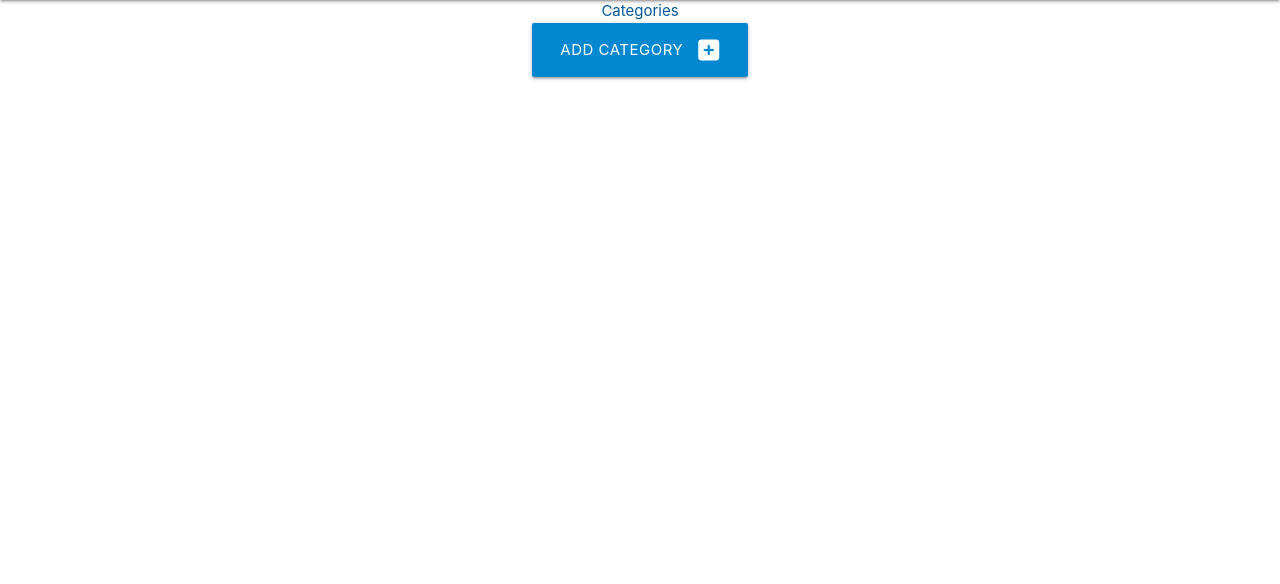
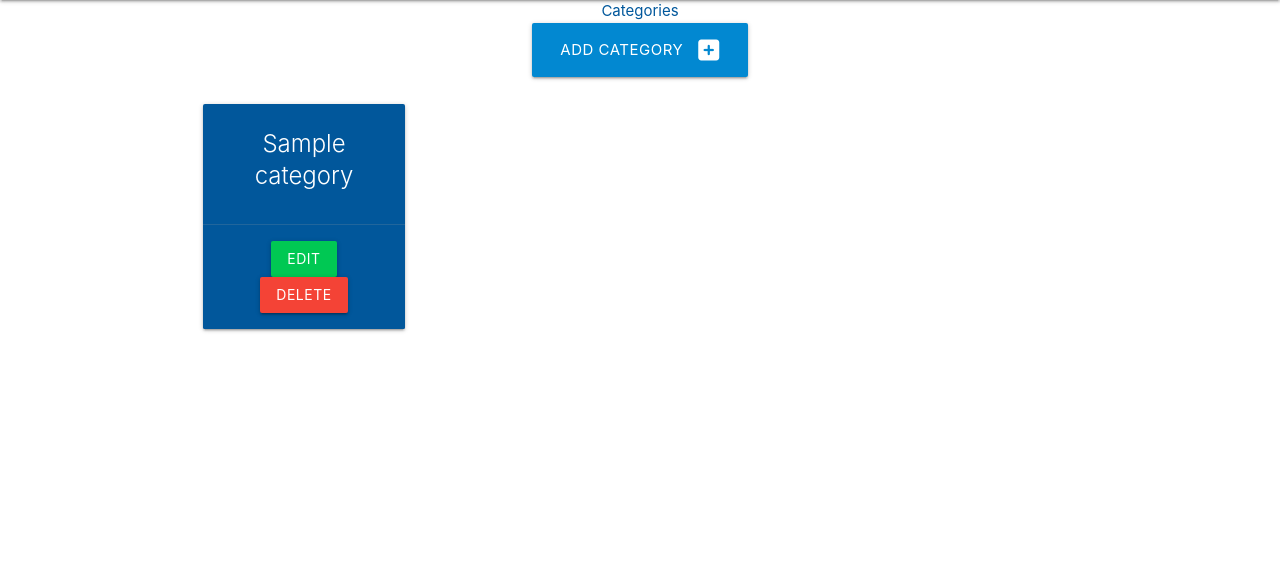
Before and after one commit to TennisDeveloper/flask-sql-alchemy-task-manager, a Flask app: page /categories in a window 1280 px wide. Shown: the part 64-648 px from the top of the page. Run offline with Flask 2, Linux system fonts and the light colour scheme; tables that the repository leaves empty hold one stand-in row (Sample ...).

Commit message:
CRU functionality added

```diff
--- a/taskmanager/routes.py
+++ b/taskmanager/routes.py
@@ -13,7 +13,8 @@ def home(): #this is the python function not the html site
 
 @app.route("/categories") #html site
 def categories(): #this is the python function not the html site
-    return render_template("categories.html")
+    categories = list(Category.query.order_by(Category.category_name).all()) # I am querying here all the categories and ordering the categories by name. .all() method is a cursor object, which is similar to an array or list of records. There is a simple method which converts the cursor object data into list.
+    return render_template("categories.html", categories=categories) #categories as name of the html template = variable categories has to be passed to rendered object to display that to user
 
 #The app route will be "/add_category", and this time we need to include a list of the
 # two methods "GET" and "POST", since we will be submitting a form to the database.
@@ -33,3 +34,13 @@ def add_category():
         db.session.commit()
         return redirect(url_for("categories")) #After the form gets submitted, and we're adding and committing the new data to our database, we could redirect the user back to the 'categories' page.
     return render_template("add_category.html") #this is like else block of the if statement. by default the normal method is GET
+
+@app.route("/edit_category/<int:category_id>", methods=["GET", "POST"]) #I need to add the integer of the category.id column which has variable defined as category_id on the categories.html file
+def edit_category(category_id): #variable needs to be passed to the function as well
+    category= Category.query.get_or_404(category_id) #What this does is query the database and attempts to find the specified record using the data provided, and if no match is found, it will trigger a 404 error page.
+    if request.method == "POST":
+        category.category_name= request.form.get("category_name")
+        db.session.commit()
+        return redirect(url_for("categories"))
+
+    return render_template("edit_category.html", category= category) #Now, we can pass that variable into the rendered template, which is expecting it to be called 'category', and that will be set to the defined 'category' variable above.
--- a/taskmanager/templates/categories.html
+++ b/taskmanager/templates/categories.html
@@ -9,9 +9,25 @@
         <a href="{{ url_for('add_category')}}" class="btn-large light-blue darken-2">
             Add Category <i class="fas fa-plus-square right"></i>
         </a>
-
-
     </div>
 </div>
 
+<!--copied code from Materialize- basic cards-->
+<div class="row">
+    {% for category in categories %}
+    <div class="col s12 m6 l3"> <!--we added l3 on large devices it will occupy 25% of the screen-->
+      <div class="card light-blue darken-4 center-align">
+        <div class="card-content white-text">
+          <span class="card-title">{{ category.category_name }}</span>
+
+        </div>
+        <div class="card-action">
+          <a href="{{ url_for('edit_category', category_id=category.id )}}" class="btn green accent-4">Edit</a> <!--we need to have some possibility to edit and delete the category, this is formatted as button. We set the url_for link to edit_category.html and we need to specify the category.id, which is edited.-->
+          <a href="#"class="btn red">Delete</a>
+        </div>
+      </div>
+    </div>
+    {% endfor %}
+  </div>
+
 {% endblock %}
```
Also changed, not shown: taskmanager/templates/edit_category.html (added, +27 -0 lines).
